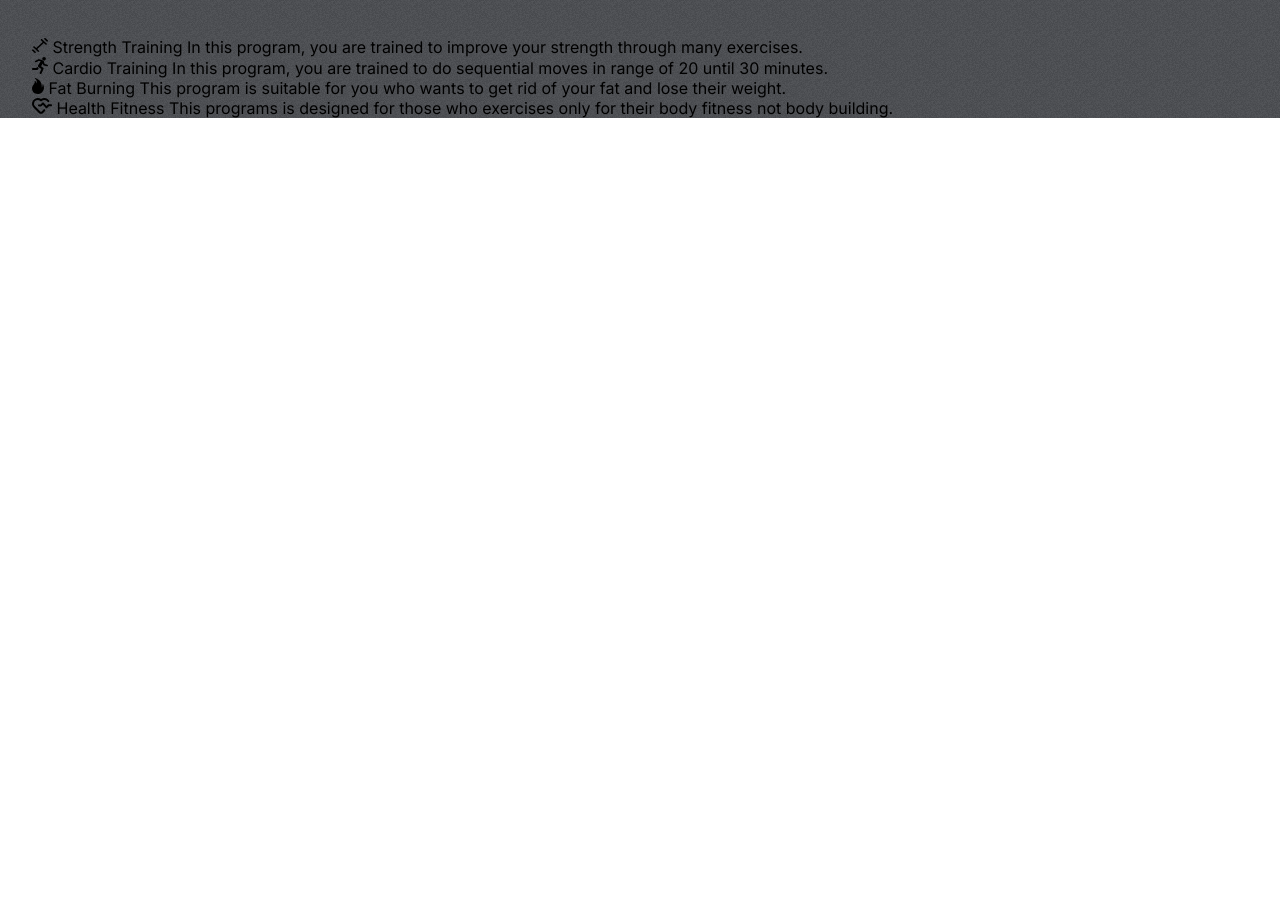
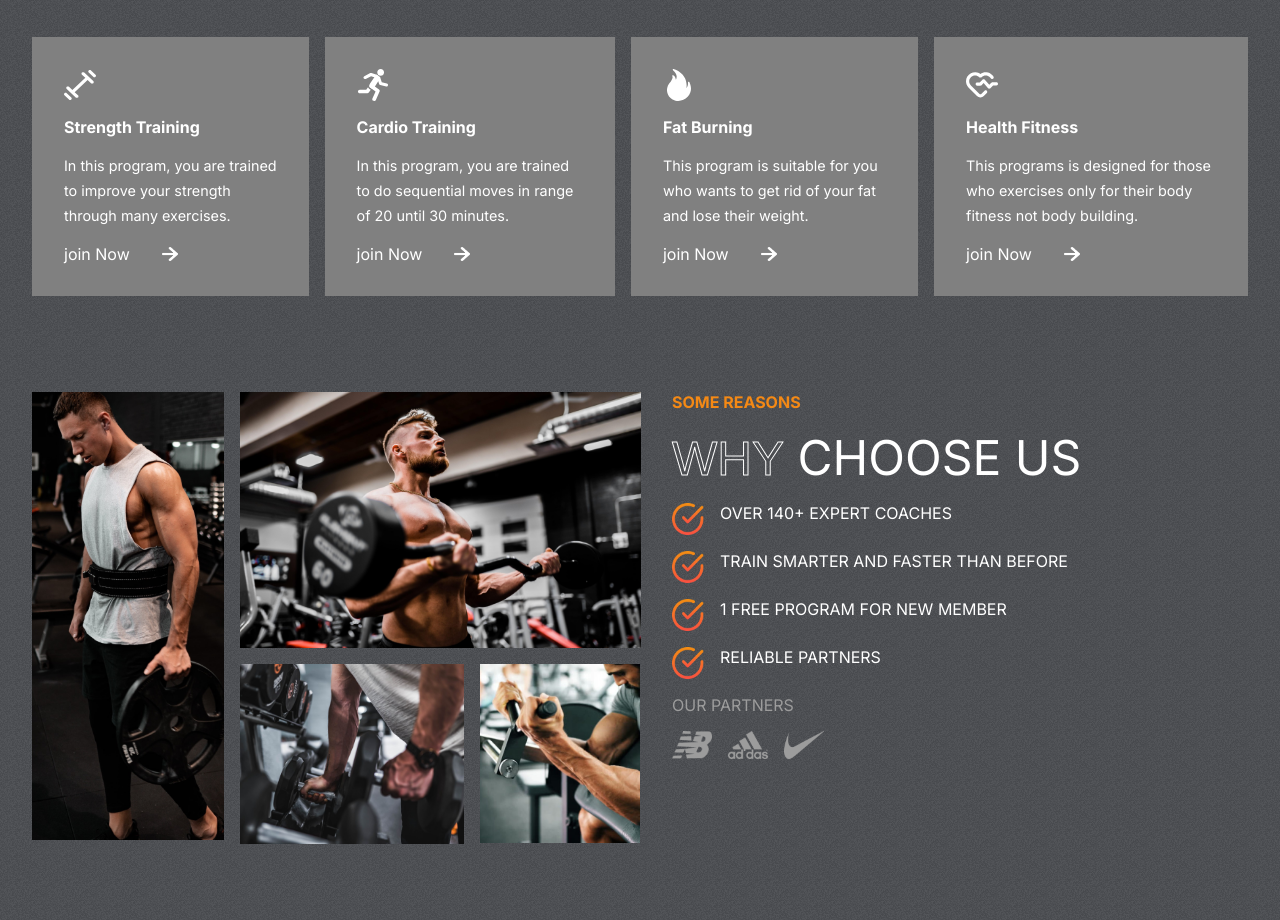
Before and after one commit to HarisShahnawaz/FitClub-reactApp, a React (Create React App) app: page / in a window 1280 px wide. Shown: the part 855-1775 px from the top of the page. Before the commit the page ends 973 px from the top, so only its background shows below. Built offline with nearby package versions, Linux system fonts and the light colour scheme.

Commit message:
make reasons jsx and css and then edit these

```diff
--- a/src/App.js
+++ b/src/App.js
@@ -1,11 +1,13 @@
 import './App.css';
 import Hero from './components/Hero/Hero';
 import Programs from './components/Programs/Programs';
+import Reasons from './components/Reasons/Reasons';
 function App() {
   return (
     <div className="App">
         <Hero/>
         <Programs/>
+        <Reasons/>
     </div>
   );
 }
--- a/src/components/Programs/Programs.css
+++ b/src/components/Programs/Programs.css
@@ -15,3 +15,42 @@
     font-style: italic;
 
 }
+.programs-categories{
+    display: flex;
+    gap: 1rem;
+}
+.category{
+    display: flex;
+    flex-direction: column;
+    background-color: gray;
+    padding: 2rem;
+    gap: 1rem;
+    color: white;
+    justify-content: space-between;
+
+}
+.category>:nth-child(1){
+width: 2rem;
+height: 2rem; fill: white;
+}
+.category>:nth-child(2){
+font-size: 1rem;
+font-weight: bold;
+
+}
+.category>:nth-child(3){
+font-size: 0.9rem;
+line-height: 25px;
+
+}
+.join-now{
+    display: flex;
+    align-items: center;gap: 2rem;
+}
+.join-now>img{
+    width: 1rem;
+}
+.category:hover{
+    background: var(--planCard);
+    cursor: pointer;
+}
--- a/src/components/Programs/Programs.jsx
+++ b/src/components/Programs/Programs.jsx
@@ -1,6 +1,7 @@
 import React from 'react'
 import './Programs.css'
 import {programsData} from '../../data/programsData'
+import RightArrow from '../../assets/rightArrow.png'
 const Programs = () => {
   return (
    <div className="Programs" id="programs">
@@ -15,7 +16,9 @@
         {programsData.map((program) => (
           <div className="category">
             {program.image}
-            <span> {program.heading}</span><span> {program.details}</span>
+            <span> {program.heading}</span>
+            <span> {program.details}</span>
+            <div className="join-now"><span>join Now</span><img src={RightArrow} alt="" /></div>
           </div>
         ))}
       </div>
--- /dev/null
+++ b/src/components/Reasons/Reasons.css
@@ -0,0 +1,77 @@
+.Reasons{
+    padding: 0 2rem;
+    display: flex;
+    gap: 2rem;
+}
+.left-r{
+    flex: 1 1;
+    display: grid;
+    grid-template-columns: repeat(3 ,1fr);
+    gap: 1rem;
+    grid-auto-rows: 1fr;
+}
+.left-r>img{
+   object-fit: cover;
+
+}
+.left-r>:nth-child(1){
+    width: 12rem;
+    grid-row: 1/3;
+    height: 28rem;
+
+}
+.left-r>:nth-child(2){
+    width: auto;
+    height: 16rem;
+    grid-column: 2/4;
+}
+.left-r>:nth-child(3){
+    width: 14rem;
+    grid-column: 2/3;
+    grid-row: 2;
+}
+.left-r>:nth-child(4){
+    width: 10rem;
+    grid-row:2;
+    grid-column: 3/4;
+    height: 11.2rem;
+
+
+}
+
+.right-r{
+    flex: 1 1;
+    text-transform: uppercase;
+    gap: 1rem;
+    display: flex;
+    flex-direction: column;
+}
+.right-r>span{
+    font-weight: bold;
+    color: var(--orange);
+}
+.right-r>div{
+   color: white;
+   font-size: 3rem;
+}
+.details-r{
+    display: flex;
+    flex-direction: column;
+    gap: 1rem;
+}
+.details-r>div{
+    display: flex;
+    font-size: 1rem;
+    gap: 1rem;
+}
+.details-r>div>img{
+    width: 2rem;
+    height: 2rem;
+}
+.partners{
+    display: flex;
+    gap: 1rem;
+}
+.partners>img{
+    width: 2.5rem;
+}
--- /dev/null
+++ b/src/components/Reasons/Reasons.jsx
@@ -0,0 +1,58 @@
+import React from 'react'
+import './Reasons.css'
+import image1 from '../../assets/image1.png'
+import image2 from '../../assets/image2.png'
+import image3 from '../../assets/image3.png'
+import image4 from '../../assets/image4.png'
+import nb from '../../assets/nb.png'
+import adidas from '../../assets/adidas.png'
+import nike from '../../assets/nike.png'
+import tick from '../../assets/tick.png'
+
+
+const Reasons = () => {
+  return (
+    <div className="Reasons" id="reasons">
+      <div className="left-r">
+        <img src={image1} alt="" />
+        <img src={image2} alt="" />
+        <img src={image3} alt="" />
+        <img src={image4} alt="" />
+
+      </div>
+      <div className="right-r">
+        <span>some reasons</span>
+        <div>
+          <span className='stroke-text'>why</span>
+          <span> choose us</span>
+        </div>
+
+        <div className='details-r'>
+          <div>
+            <img src={tick} alt=""></img>
+            <span>OVER 140+ EXPERT COACHES</span></div>
+          <div><img src={tick} alt="" />
+            <span>TRAIN SMARTER AND FASTER THAN BEFORE</span></div>
+          <div><img src={tick} alt="" />
+            <span>1 FREE PROGRAM FOR NEW MEMBER</span></div>
+          <div><img src={tick} alt="" />
+            <span>RELIABLE PARTNERS</span></div>
+        </div>
+
+        <span style={{ color: "var(--gray)", fontWeight: "normal" }}>
+          OUR PARTNERS
+        </span>
+        <div className="partners">
+          <img src={nb}alt="" />
+           <img src={adidas}alt="" />
+          <img src={nike}alt="" />
+
+
+
+          </div>
+      </div>
+    </div>
+  )
+}
+
+export default Reasons
```
